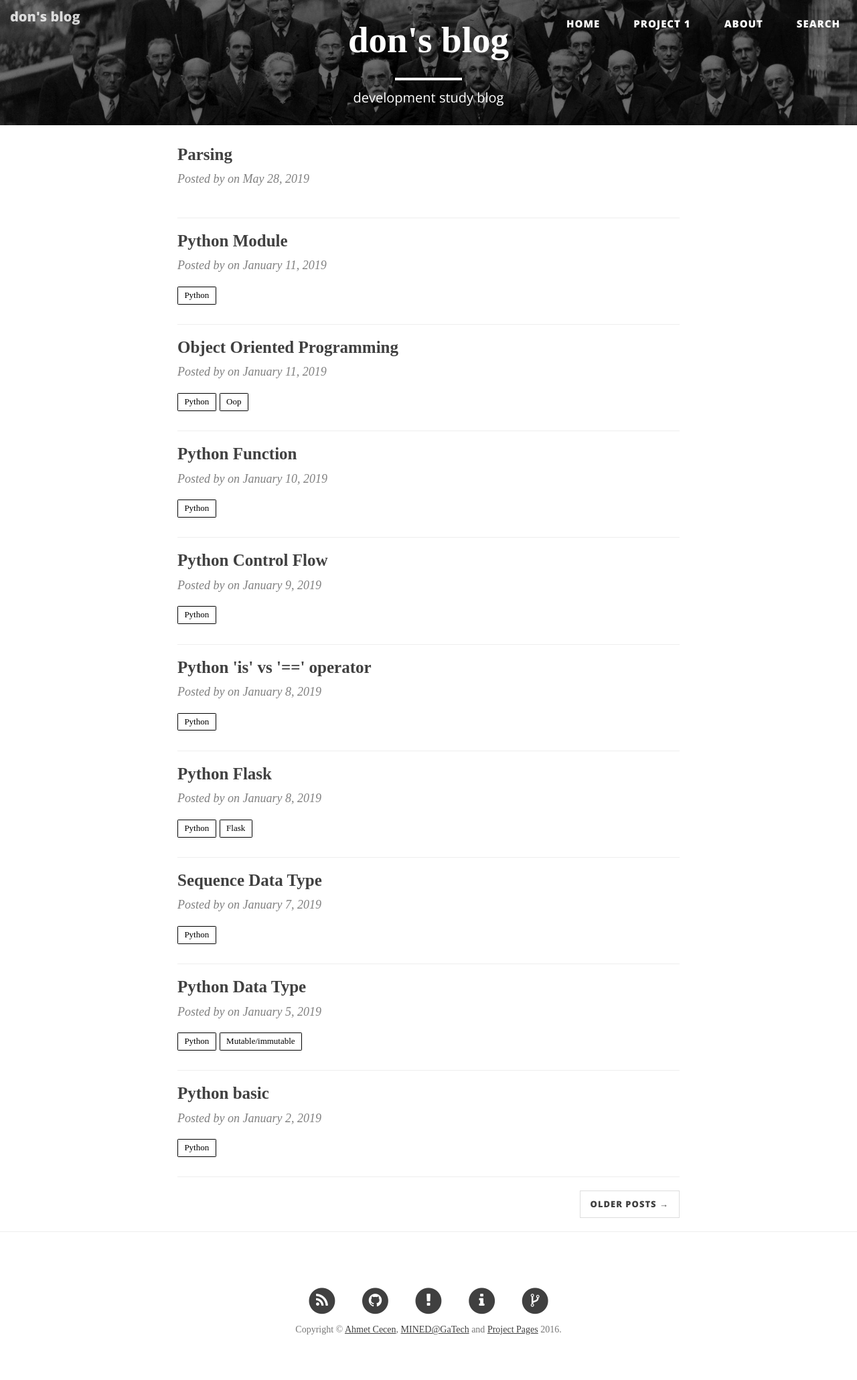
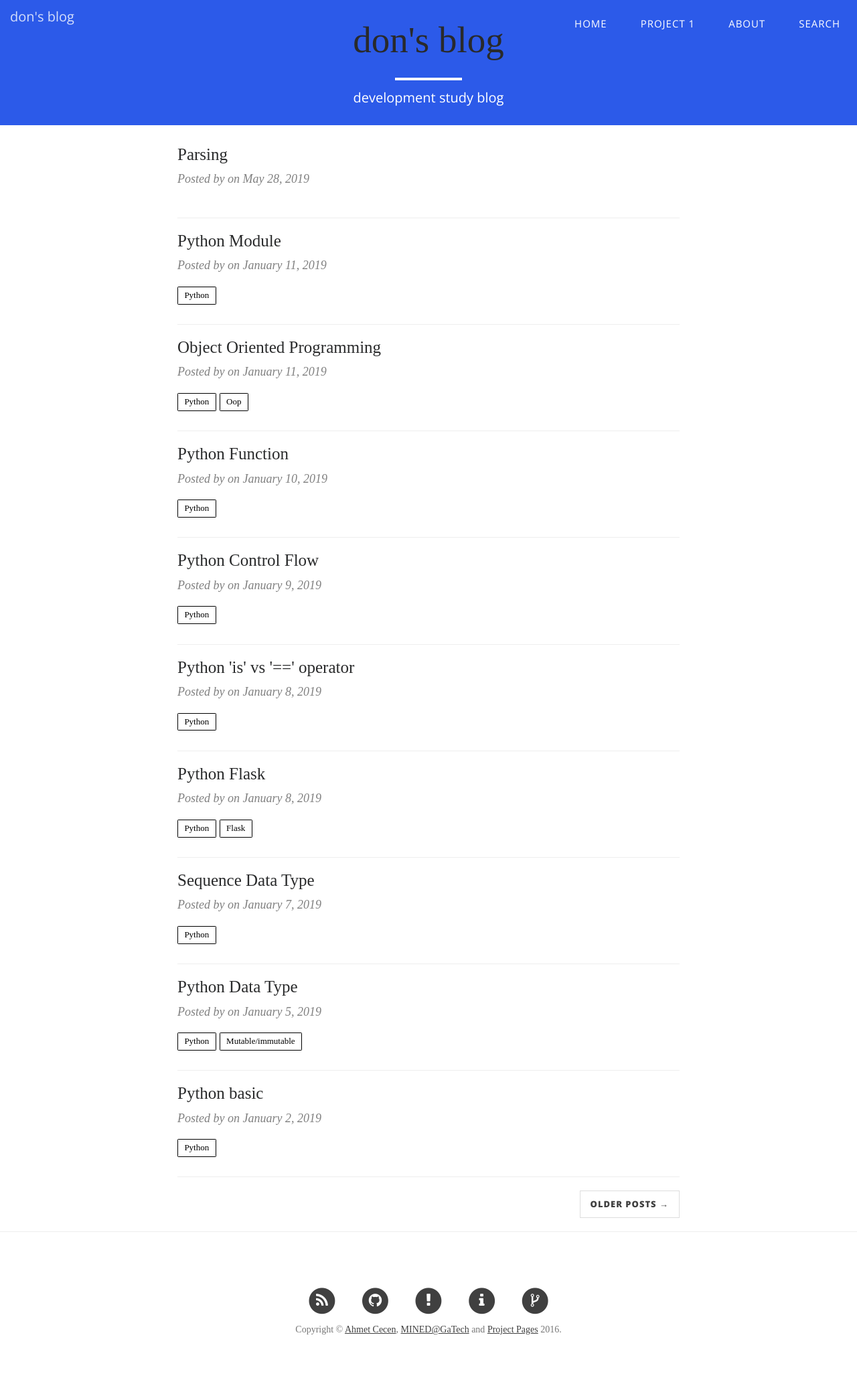
Before and after one commit to don2101/don2101.github.io, a Jekyll site: the page built from index.html, in a window 1280 px wide. Shown: the whole page at 67% size. Built offline with Jekyll 4.4.1, drawn with Linux system fonts in a browser that asks for light colours; nearby versions of some CDN libraries; some web fonts are replaced; the list of posts is cut into pages by our own code.

Commit message:
layout 수정

```diff
--- a/_layouts/page.html
+++ b/_layouts/page.html
@@ -3,7 +3,7 @@ layout: default
 ---
 
 <!-- Page Header -->
-<header class="intro-header" style="background-image: url('{{ site.baseurl }}/{% if page.header-img %}{{ page.header-img }}{% else %}{{ site.header-img }}{% endif %}')">
+<header class="intro-header" style="background-color:#2c5ae9">
     <div class="container">
         <div class="row">
             <div class="col-lg-8 col-lg-offset-2 col-md-10 col-md-offset-1">
--- a/css/clean-blog.css
+++ b/css/clean-blog.css
@@ -35,7 +35,8 @@ h4,
 h5,
 h6 {
   font-family: 'Spoqa Han Sans', 'Spoqa Han Sans JP', 'Sans-serif';
-  font-weight: 800;
+  font-weight: 300;
+  color:#292a2b;
 }
 a {
   color: #404040;
@@ -67,12 +68,12 @@ hr.small {
   font-family: 'Open Sans', 'Helvetica Neue', Helvetica, Arial, sans-serif;
 }
 .navbar-custom .navbar-brand {
-  font-weight: 800;
+  font-weight: 500;
 }
 .navbar-custom .nav li a {
   text-transform: uppercase;
   font-size: 15px;
-  font-weight: 800;
+  font-weight: 500;
   letter-spacing: 1px;
 }
 @media only screen and (min-width: 768px) {
```
